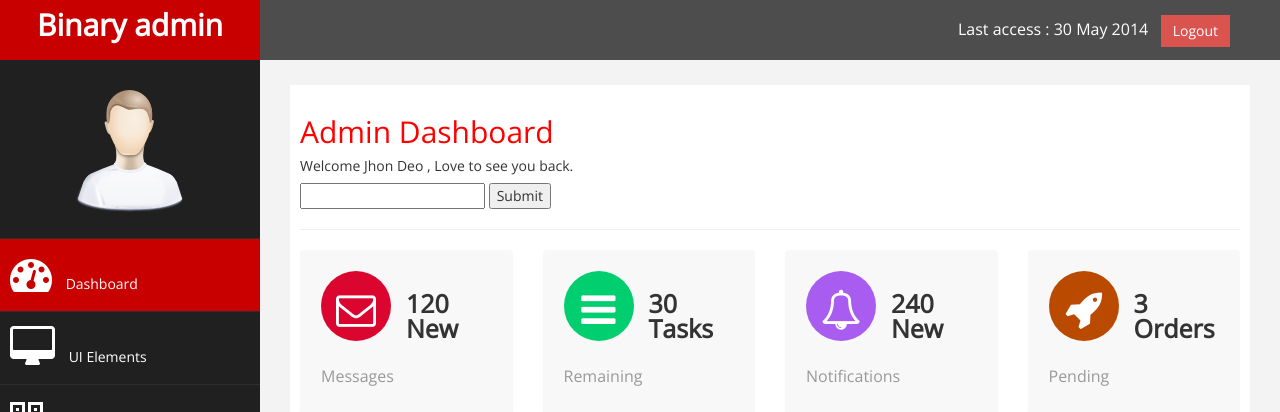
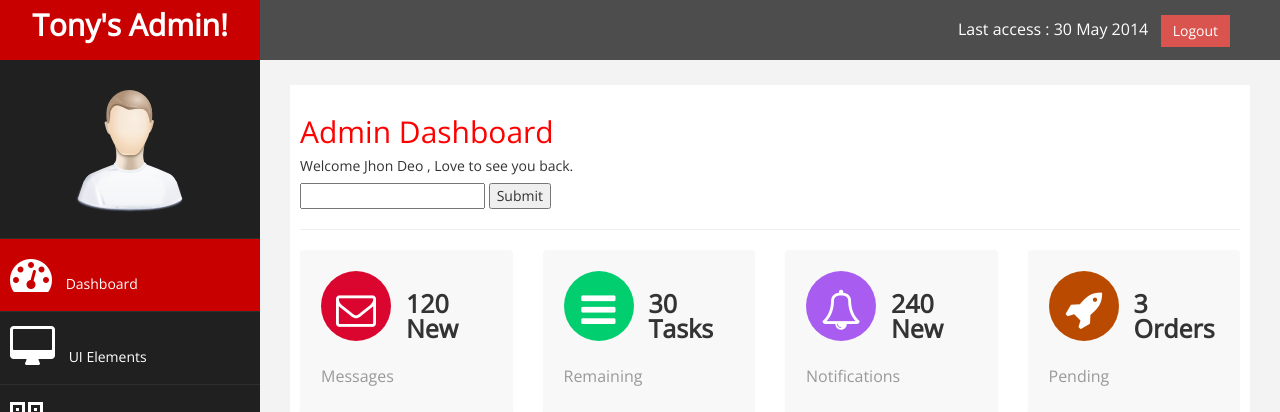
Before and after one commit to aotong/auto_dict2, a Django app: template auto_dict/templates/auto_dict/index.html in a window 1280 px wide. Shown: the top 412 px of the page. Run offline with Django 3.2, Linux system fonts and the light colour scheme; the template is opened without the code that fills it, so the values that code supplies are empty; some libraries are stand-ins or nearby versions.

Commit message:
made change to title on homepage

```diff
--- a/auto_dict/templates/auto_dict/index.html
+++ b/auto_dict/templates/auto_dict/index.html
@@ -5,7 +5,7 @@
 <head>
       <meta charset="utf-8" />
     <meta name="viewport" content="width=device-width, initial-scale=1.0" />
-    <title>Free Bootstrap Admin Template : Binary Admin</title>
+    <title>Alex's JXFLS APP</title>
 	<!-- BOOTSTRAP STYLES-->
     <link href="{% static 'auto_dict/css/bootstrap.css' %}" rel="stylesheet" />
      <!-- FONTAWESOME STYLES-->
@@ -27,7 +27,7 @@
                     <span class="icon-bar"></span>
                     <span class="icon-bar"></span>
                 </button>
-                <a class="navbar-brand" href="index.html">Binary admin</a>
+                <a class="navbar-brand" href="index.html">Tony's Admin!</a>
             </div>
   <div style="color: white;
 padding: 15px 50px 5px 50px;
```
